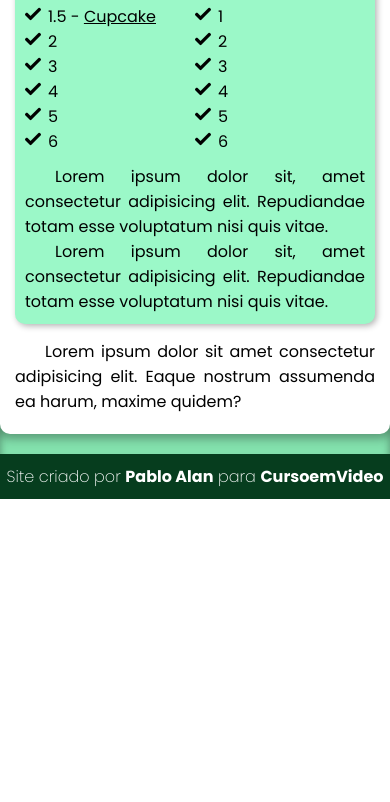
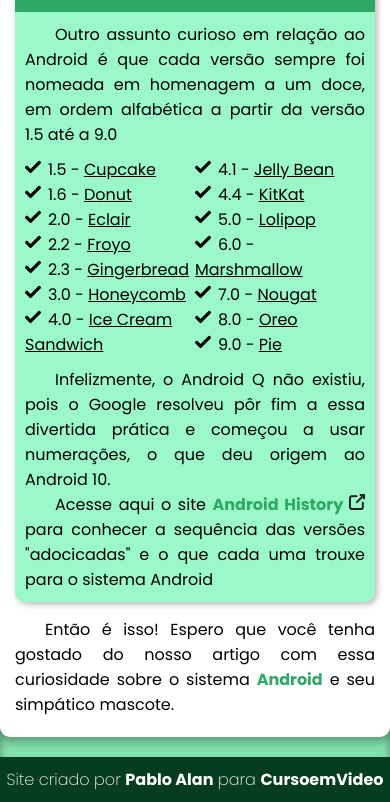
Before and after one commit to PabloXT14/Discover-Rocketseat, a web app: file Projetos de Estudos/Desafio Android/index.html in a window 390 px wide; the page is wider, and only the part inside the window is pictured. Shown: the part 2577-3379 px from the top of that part. Before the commit the page ends 3076 px from the top of that part, so only its background shows below. Run offline with its HTML, style and script files only (its server is not run), Linux system fonts and the light colour scheme; some libraries are stand-ins or nearby versions; some web fonts are replaced.

Commit message:
More Alterations in Challeng Android Project

```diff
--- a/Projetos de Estudos/Desafio Android/index.html
+++ b/Projetos de Estudos/Desafio Android/index.html
@@ -21,10 +21,15 @@
         </div>
         <nav>
             <ul>
-                <li><a href="#">Home</a></li>
-                <li><a href="#">Notícias</a></li>
-                <li><a href="#">Curiosidades</a></li>
-                <li><a href="#">Fale Conosco</a></li>
+                <li class="btn">
+                    <i class="fas fa-bars"></i>
+                </li>
+                <div class="items">
+                    <li><a href="#">Home</a></li>
+                    <li><a href="#">Notícias</a></li>
+                    <li><a href="#">Curiosidades</a></li>
+                    <li><a href="#">Fale Conosco</a></li>
+                </div>
             </ul>
         </nav>
     </header>
@@ -42,12 +47,15 @@
                     <a href="#" target="_blank">Inkscape <img src="./images/external link.png" alt="external link"></a>
                 (software live para vetorização de imagens) e criou sua própria versão robo. O objetivo era apenas personificar o sistema apenas para a sua equipe, não existia nenhuma solicitação da empresa para a criação de um mascote.</p>
                 <img class="full" src="./images/dan-droids.png" alt="Dan Droids">
-                <p>Lorem ipsum dolor sit amet, consectetur adipisicing elit. Hic nobis illo, repellendus aliquam suscipit in.</p>
+                <p>Essa primeira versão bizarra até foi batizada em homenagem ao seu criador: seriam os <strong>Dandroids</strong></p>
             </div>
 
             <div class="article">
                 <h3>Surge um Novo Mascote</h3>
-                <p>Lorem ipsum dolor sit amet consectetur adipisicing elit. Molestiae illo corporis tenetur nihil nam blanditiis laudantium, cumque sapiente velit, atque consequuntur labore? Iste explicabo quidem doloremque nemo odio, quo distinctio.</p>
+                <p>A ideia de ter um mascote foi amadurecendo e a missão foi passada para uma profissional da área. A ilustradora Russa
+                    <a href="#" target="_blank">Irina Block <img src="./images/external link.png" alt="external link"></a>,
+                também funcionária do Google, ficou com a missão de representar o pequeno robô de uma maneira mais agradável.
+                </p>
 
                 <picture>
                     <source media="(max-width: 700px)" srcset="./images/irina-blok-pq-edit.jpg">
@@ -55,11 +63,11 @@
                 </picture>
 
 
-                <p>Lorem ipsum dolor sit amet consectetur adipisicing elit. Voluptate nihil necessitatibus illum blanditiis id voluptatibus quisquam deleniti optio non doloremque.</p>
+                <p>A ideia da Irina era representar tudo graficamente com poucos traços e de forma mais chapada. O desenho também deveria gerar identificação rápida com quem o olha. Surgiu então o <strong>Bugdroid</strong>, o novo mascote do Android.</p>
 
                 <img class="center" src="./images/bugdroid.png" alt="Bugdroid">
 
-                <p>Lorem ipsum dolor sit amet consectetur adipisicing elit. Accusamus laborum voluptatem fugiat ipsum sequi aliquam voluptas cumque veritatis inventore temporibus non ullam, quam vel recusandae atque modi vitae in pariatur?</p>
+                <p>A principal inspiração para os traços do novo Bugdroid veio daqueles bonequinhos que ilustram portas de banheiro para indicar o gênero de cada porta. Conta a lenda que a artista estava criando em sua mesa no escritório do Google e olhou para o lado dos banheiros e a identificação foi imediata: simples, limpo, objetivo.</p>
 
                 <div class="video">
                     <iframe width="100%" height="400" src="https://www.youtube.com/embed/l2UDgpLz20M" title="YouTube video player" frameborder="0" allow="accelerometer; autoplay; clipboard-write; encrypted-media; gyroscope; picture-in-picture" allowfullscreen></iframe>
@@ -70,31 +78,61 @@
             <div class="article">
                 <div class="block-content">
                     <h4>Quer aprender mais?</h4>
-                    <p>Lorem ipsum dolor sit amet consectetur adipisicing elit. Error dolorem neque fuga natus at quasi?</p>
+                    <p>Outro assunto curioso em relação ao Android é que cada versão sempre foi nomeada em homenagem a um doce, em ordem alfabética a partir da versão 1.5 até a 9.0</p>
                     <div class="icons-android">
                         <div class="left">
                             <li>1.5 -
                                 <abbr title="Bread">Cupcake</abbr>
                             </li>
-                            <li>2</li>
-                            <li>3</li>
-                            <li>4</li>
-                            <li>5</li>
-                            <li>6</li>
+                            <li>1.6 -
+                                <abbr title="Bread">Donut</abbr>
+                            </li>
+                            <li>2.0 -
+                                <abbr title="Bread">Eclair</abbr>
+                            </li>
+                            <li>2.2 -
+                                <abbr title="Bread">Froyo</abbr>
+                            </li>
+                            <li>2.3 -
+                                <abbr title="Bread">Gingerbread</abbr>
+                            </li>
+                            <li>3.0 -
+                                <abbr title="Bread">Honeycomb</abbr>
+                            </li>
+                            <li>4.0 -
+                                <abbr title="Bread">Ice Cream Sandwich</abbr>
+                            </li>
                         </div>
                         <div class="right">
-                            <li>1</li>
-                            <li>2</li>
-                            <li>3</li>
-                            <li>4</li>
-                            <li>5</li>
-                            <li>6</li>
+                            <li>4.1 -
+                                <abbr title="Bread">Jelly Bean</abbr>
+                            </li>
+                            <li>4.4 -
+                                <abbr title="Bread">KitKat</abbr>
+                            </li>
+                            <li>5.0 -
+                                <abbr title="Bread">Lolipop</abbr>
+                            </li>
+                            <li>6.0 -
+                                <abbr title="Bread">Marshmallow</abbr>
+                            </li>
+                            <li>7.0 -
+                                <abbr title="Bread">Nougat</abbr>
+                            </li>
+                            <li>8.0 -
+                                <abbr title="Bread">Oreo</abbr>
+                            </li>
+                            <li>9.0 -
+                                <abbr title="Bread">Pie</abbr>
+                            </li>
                         </div>
                     </div>
-                    <p>Lorem ipsum dolor sit, amet consectetur adipisicing elit. Repudiandae totam esse voluptatum nisi quis vitae.</p>
-                    <p>Lorem ipsum dolor sit, amet consectetur adipisicing elit. Repudiandae totam esse voluptatum nisi quis vitae.</p>
+                    <p>Infelizmente, o Android Q não existiu, pois o Google resolveu pôr fim a essa divertida prática e começou a usar numerações, o que deu origem ao Android 10.</p>
+                    <p>Acesse aqui o site
+                        <a href="#" target="_blank">Android History <img src="./images/external link.png" alt="external link"></a>
+                    para conhecer a sequência das versões "adocicadas" e o que cada uma trouxe para o sistema Android</p>
                 </div>
-                <p>Lorem ipsum dolor sit amet consectetur adipisicing elit. Eaque nostrum assumenda ea harum, maxime quidem?</p>
+                <p>Então é isso! Espero que você tenha gostado do nosso artigo com essa curiosidade sobre o sistema <strong>Android</strong> e seu simpático mascote.</p>
             </div>
         </div>
     </main>
```
Also changed, not shown: Projetos de Estudos/Desafio Android/css/style.css (+59 -0 lines), Projetos de Estudos/Desafio Android/scripts/script.js (+8 -0 lines).
